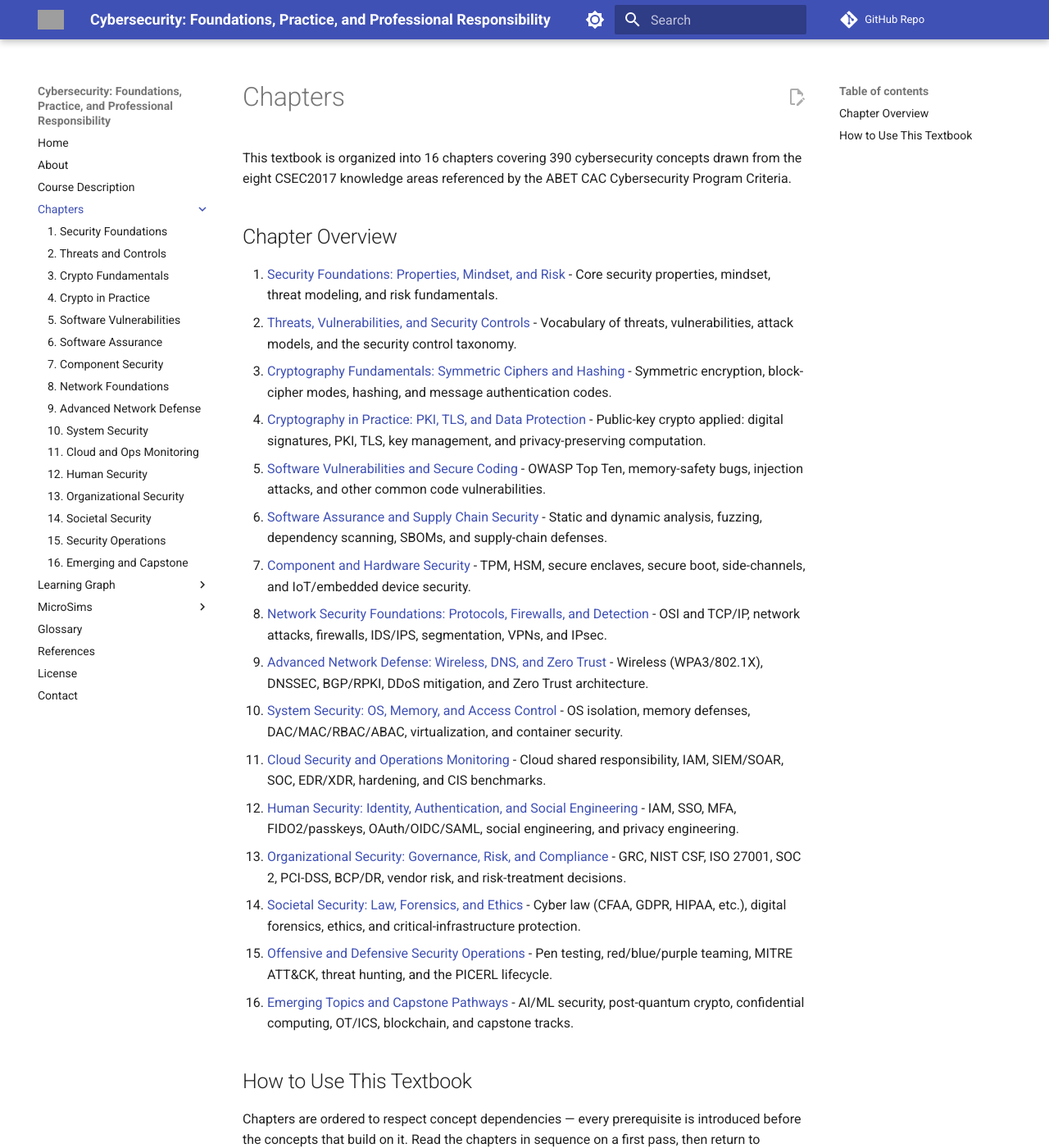
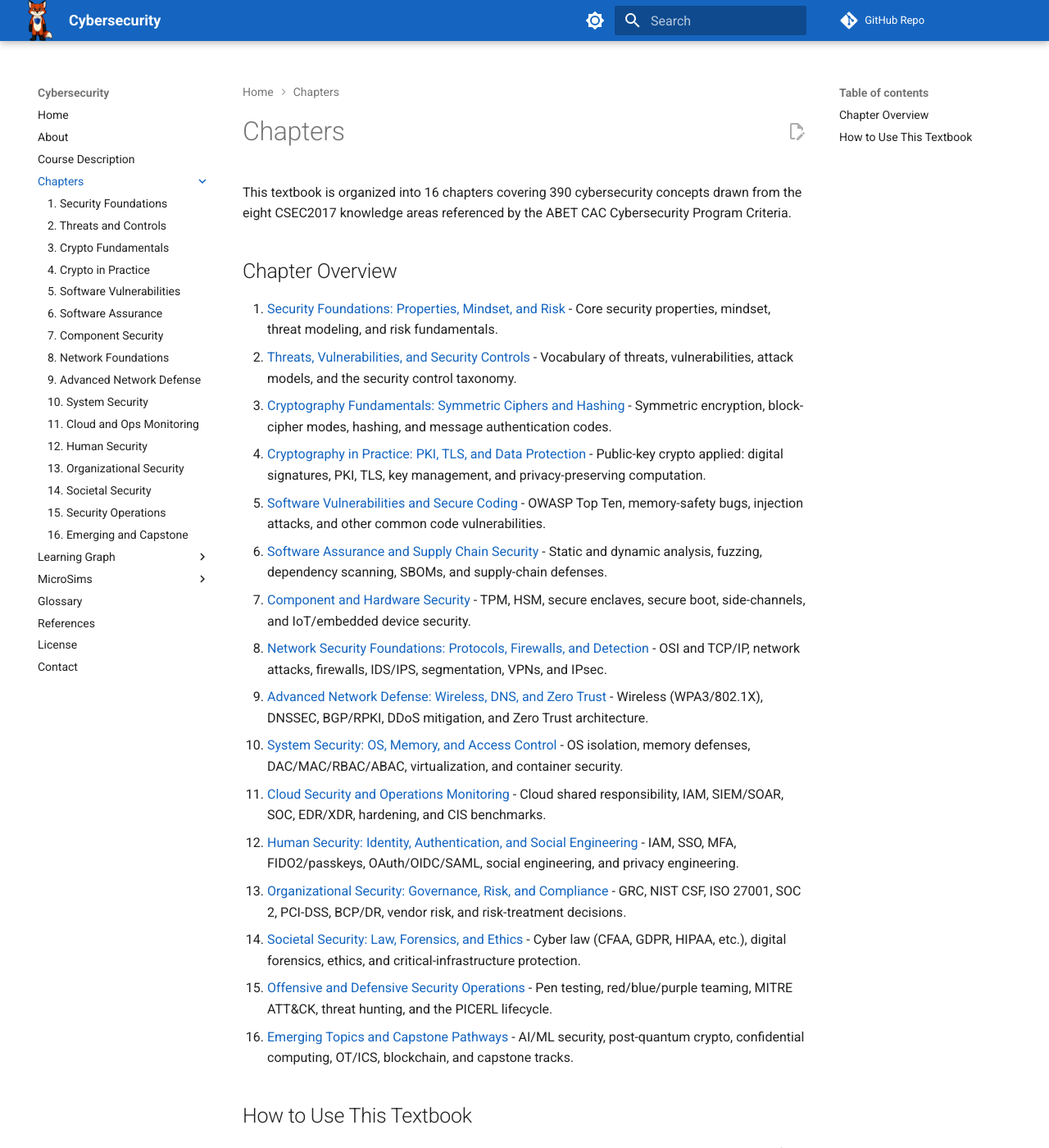
Before and after one commit to dmccreary/cybersecurity, an MkDocs documentation site: the page built from docs/chapters/index.md, in a window 1280 px wide and 1400 px high. Shown: the whole window at 82% size. Built offline with MkDocs 1.6.1 and Material for MkDocs 9.7.7, drawn with Linux system fonts in a browser that asks for light colours; comment, search, counter and statistics services are not loaded; grey boxes are pictures that could not be loaded.

Commit message:
new cover, contact, license and CSS files
Co-authored-by: Copilot <copilot@github.com>

```diff
--- /dev/null
+++ b/docs/css/extra.css
@@ -0,0 +1,83 @@
+/* ============================================
+   Custom primary color: cybersecurity blue (#1565c0)
+   Matches Sentinel the Fox's shield emblem.
+   Activated by `primary: 'custom'` in mkdocs.yml.
+   ============================================ */
+:root {
+  --md-primary-fg-color:        #1565c0;
+  --md-primary-fg-color--light: #1976d2;
+  --md-primary-fg-color--dark:  #0d47a1;
+  --md-accent-fg-color:         #ffa000;
+}
+
+.md-header__button.md-logo {
+  margin: 0;
+  padding: 0;
+}
+.md-header__button.md-logo img,
+.md-header__button.md-logo svg {
+  height: 50px;
+  width: 30px;
+}
+
+/* Container to control the iframe size and scaling */
+.iframe-container {
+  width: 100%;
+  position: relative;
+  overflow: hidden;
+}
+
+/* Iframe styles — used for embedded MicroSims */
+iframe {
+  width: 100%;
+  border: solid 2px #1565c0;
+}
+
+/* Wrap a list with <div class="upper-alpha"> to number A.B.C.D etc.
+   Requires md_in_html in mkdocs.yml. */
+.upper-alpha ol {
+  list-style-type: upper-alpha;
+}
+
+/* ============================================
+   Prompt Admonition — copy-to-clipboard button
+   ============================================ */
+.admonition.prompt {
+  position: relative;
+}
+
+.admonition.prompt .copy-button {
+  position: absolute;
+  top: 4px;
+  right: 6px;
+  background-color: #1565c0;
+  color: white;
+  border: none;
+  border-radius: 5px;
+  padding: 0.3rem 0.3rem;
+  cursor: pointer;
+  font-size: 0.7rem;
+}
+
+.admonition.prompt .copy-button:hover {
+  background-color: #0d47a1;
+}
+
+/* ============================================
+   Document Status Icons (colored circles in nav)
+   ============================================ */
+
+/* Red — specification complete */
+.md-status--spec-complete::after {
+  background-color: #e53935;
+}
+
+/* Orange — initial prototype complete */
+.md-status--prototype::after {
+  background-color: #fb8c00;
+}
+
+/* Green — ready for testing */
+.md-status--ready-for-testing::after {
+  background-color: #43a047;
+}
--- /dev/null
+++ b/docs/js/extra.js
@@ -0,0 +1,55 @@
+// ── MicroSim auto-resize ────────────────────────────────────────────────
+// Listens for `{ type: 'microsim-resize', height: <px> }` messages posted
+// by embedded MicroSim iframes. When a message arrives, find the iframe
+// whose contentWindow sent it and resize its height attribute to fit.
+// Eliminates the need to hand-tune per-page iframe heights for diagram
+// overlay MicroSims.
+window.addEventListener("message", function (event) {
+    const data = event.data;
+    if (!data || data.type !== "microsim-resize") return;
+    if (typeof data.height !== "number" || data.height <= 0) return;
+
+    const iframes = document.querySelectorAll("iframe");
+    for (const iframe of iframes) {
+        if (iframe.contentWindow === event.source) {
+            iframe.style.height = data.height + "px";
+            iframe.setAttribute("height", data.height);
+            break;
+        }
+    }
+});
+
+// ── Prompt admonition copy button ──────────────────────────────────────
+// Adds a "Copy" button to any admonition with the `prompt` class. Clicking
+// the button copies all body paragraph text (excluding the title) to the
+// clipboard. Used for AI prompt boxes throughout the textbook.
+document.addEventListener("DOMContentLoaded", function () {
+    document.querySelectorAll(".admonition.prompt").forEach((admonition) => {
+        const copyButton = document.createElement("button");
+        copyButton.textContent = "Copy";
+        copyButton.className = "copy-button";
+        admonition.appendChild(copyButton);
+
+        copyButton.addEventListener("click", () => {
+            const promptText = Array.from(
+                admonition.querySelectorAll("p:not(.admonition-title)")
+            )
+                .map((p) => p.textContent.trim())
+                .join("\n");
+
+            if (promptText) {
+                navigator.clipboard.writeText(promptText).then(
+                    () => {
+                        copyButton.textContent = "Copied!";
+                        setTimeout(() => (copyButton.textContent = "Copy"), 2000);
+                    },
+                    (err) => {
+                        console.error("Failed to copy text: ", err);
+                    }
+                );
+            } else {
+                console.error("No prompt text found to copy.");
+            }
+        });
+    });
+});
--- a/mkdocs.yml
+++ b/mkdocs.yml
@@ -1,5 +1,6 @@
-site_name: 'Cybersecurity: Foundations, Practice, and Professional Responsibility'
-site_description: 'An ABET CAC-aligned intelligent textbook covering the foundations of cybersecurity — cryptography, software security, network defense, system hardening, governance, and ethics — with adversarial thinking, risk reasoning, and defensible design as cross-cutting themes.'
+site_name: 'Cybersecurity'
+# Foundations, Practice, and Professional Responsibility is the in the subtitle
+site_description: 'An interactive intelligent textbook covering the foundations of cybersecurity — cryptography, software security, network defense, system hardening, governance, risk reasoning, and defensible design as cross-cutting themes.'
 site_author: 'Dan McCreary'
 site_url: 'https://dmccreary.github.io/cybersecurity/'
 
@@ -14,7 +15,7 @@ copyright: 'Copyright &copy; 2026 Dan McCreary'
 # Theme configuration
 theme:
   name: material
-  logo: img/logo.png
+  logo: img/mascot/neutral.png
   favicon: img/favicon.ico
   palette:
     # Light mode
@@ -50,6 +51,7 @@ theme:
 # Plugins
 plugins:
   - search
+  # - social
 
 # Markdown extensions
 markdown_extensions:
@@ -73,6 +75,10 @@ markdown_extensions:
 extra_css:
   - css/extra.css
   - css/mascot.css
+
+# Custom JavaScript
+extra_javascript:
+  - js/extra.js
 
 # Extra
 extra:
```
Also changed, not shown: docs/about.md (added, +112 -0 lines), docs/contact.md (added, +7 -0 lines), docs/img/cover-image-prompt.md (added, +113 -0 lines), docs/index.md (added, +54 -0 lines), docs/license.md (added, +40 -0 lines), docs/img/dan-headshot-small.png (added), docs/img/license.png (added), 2 other files.
